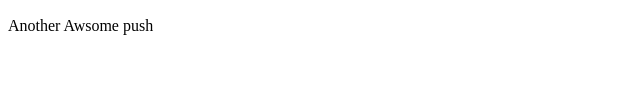
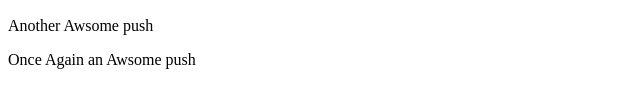
Before and after one commit to ansaries/fixonclick-jx, a website: page index.html in a window 1280 px wide. Shown: the part 362-470 px from the top of the page, without its empty margins (0-640 px from the left). Drawn offline with Linux system fonts and the light colour scheme.

Commit message:
Added Awsome

```diff
--- a/index.html
+++ b/index.html
@@ -4,6 +4,7 @@
 			<img border="0" src="https://jenkins-x.io/images/logo.png" width="300" height="300" />
 			<h2>Hey there...</h2>
 			<p>Another Awsome push</p>
+			<p>Once Again an Awsome push</p>
 </div>
 	</body>
 </html>
```
